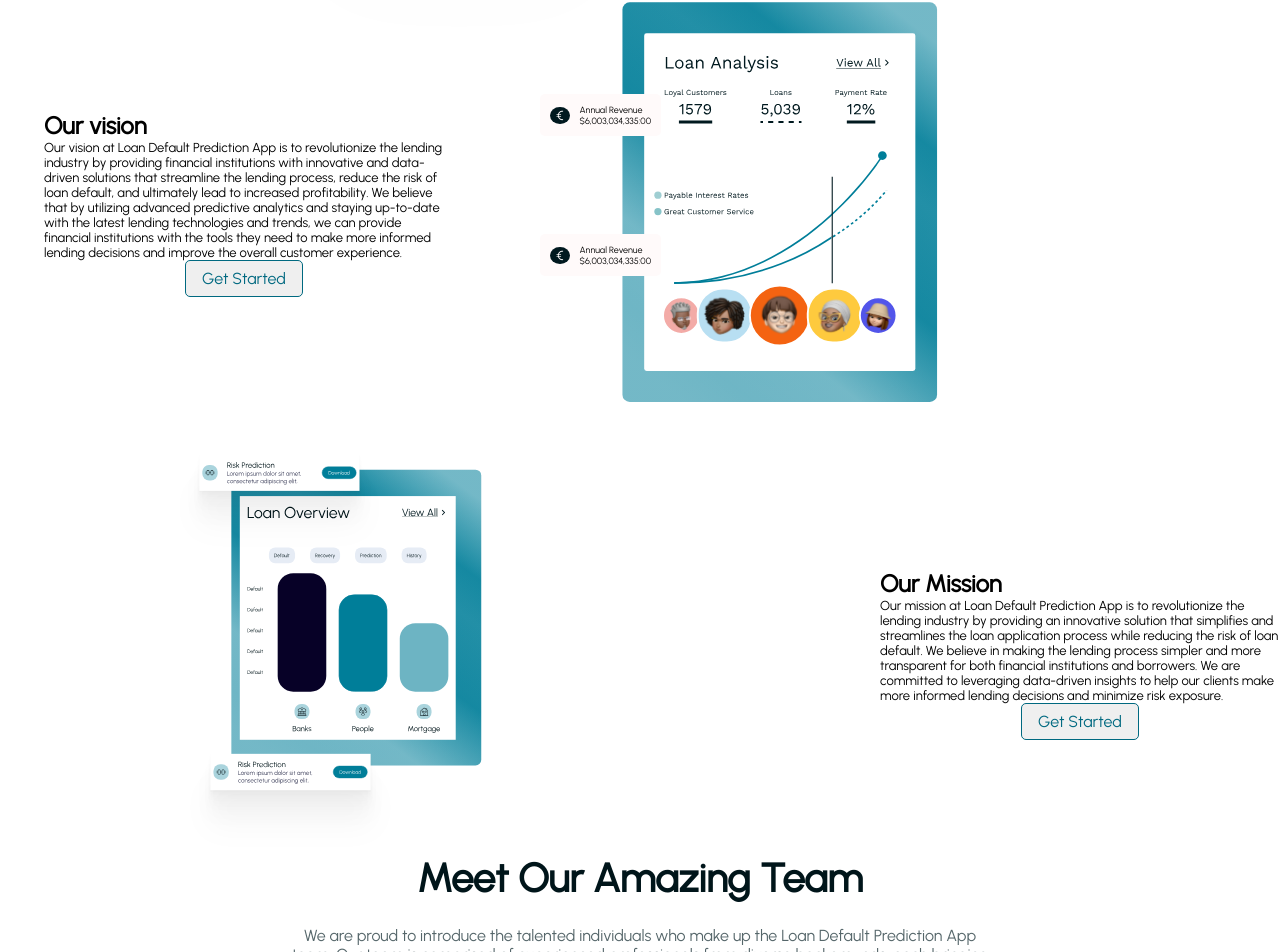
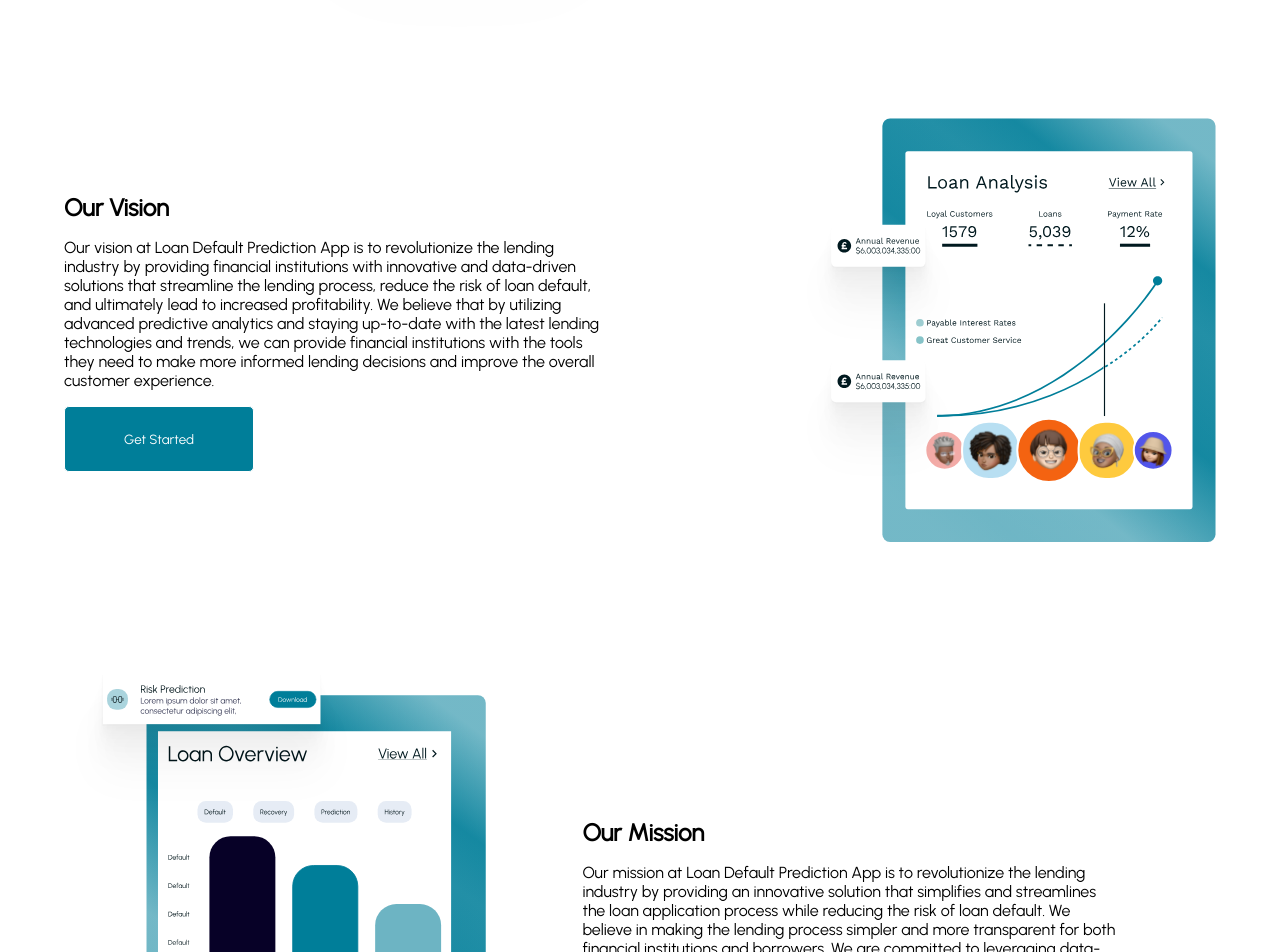
Before and after one commit to t1-loanwise/-loan-wise-Group1-Team1A, a React (Create React App) app: page /about in a window 1280 px wide. Shown: the part 852-1804 px from the top of the page. Built offline with nearby package versions, Linux system fonts and the light colour scheme.

Commit message:
update: style about us page to pixel perfect

```diff
--- a/src/pages/LandingPage/About.js
+++ b/src/pages/LandingPage/About.js
@@ -1,5 +1,4 @@
 import React from "react";
-// import Card1 from "../../components/Card1";
 import Card2 from "../../components/Card2";
 import Footer from "../../components/Footer";
 import NavBar from "../../components/NavBar";
@@ -11,7 +10,6 @@ import WireframeE from "../../assets/WireframeE.svg";
 import WireframeF from "../../assets/WireframeF.svg";
 import AboutUs from "../../assets/About Us.svg";
 import Table from "../../assets/Table.svg";
-// import Button1 from "../../components/Button1";
 import LoanOverview from "../../assets/Special Feature.svg";
 
 const About = () => {
@@ -35,10 +33,10 @@ const About = () => {
         <div className="about_us_img_container">
           <img className="about_us_img" src={AboutUs} alt="avatar" />
         </div>
-        <div className="our-vision">
-          <div>
-            <h2>Our vision</h2>
-            <p className="loan-defualt">
+        <div className="our-vision-container">
+          <div className="our-vision-text">
+            <h2>Our Vision</h2>
+            <p>
               Our vision at Loan Default Prediction App is to revolutionize the
               lending industry by providing financial institutions with
               innovative and data-driven solutions that streamline the lending
@@ -49,31 +47,19 @@ const About = () => {
               institutions with the tools they need to make more informed
               lending decisions and improve the overall customer experience.{" "}
             </p>
-            <button className="button2">Get Started</button>
+            <button className="button3">Get Started</button>
           </div>
-          <div>
+          <div className="our-vision-img">
             <img className="loan-analysis" src={Table} alt="avatar" />
-            <div className="annual-revenue1">
-              <span className="currency">€</span>
-              <span>
-                <main>Annual Revenue</main>
-                <main>$6,003,034,335:00</main>
-              </span>
-            </div>
-            <div className="annual-revenue2">
-              <span className="currency">€</span>
-              <div>
-                <main>Annual Revenue</main>
-                <main>$6,003,034,335:00</main>
-              </div>
-            </div>
           </div>
         </div>
-        <div className="our-mission">
-          <img className="loan-analysis" src={LoanOverview} alt="avatar" />
-          <div>
+        <div className="our-mision-container">
+          <div className="our-mision-img">
+            <img className="loan-analysis" src={LoanOverview} alt="avatar" />
+          </div>
+          <div className="our-mision-text">
             <h2>Our Mission</h2>
-            <p className="loan-defualt">
+            <p>
               Our mission at Loan Default Prediction App is to revolutionize the
               lending industry by providing an innovative solution that
               simplifies and streamlines the loan application process while
@@ -83,7 +69,7 @@ const About = () => {
               data-driven insights to help our clients make more informed
               lending decisions and minimize risk exposure.
             </p>
-            <button className="button2">Get Started</button>
+            <button className="button3">Get Started</button>
           </div>
         </div>
       </div>
@@ -137,7 +123,7 @@ const About = () => {
           />
         </div>
       </div>
-      {/* <Footer /> */}
+      <Footer />
     </>
   );
 };
--- a/src/styles/AboutUs.css
+++ b/src/styles/AboutUs.css
@@ -62,92 +62,66 @@
   border-radius: 0px;
 }
 
-.our-vision {
-  position: relative;
+.our-vision-container,
+.our-mision-container {
   display: flex;
-  gap: 10px;
   justify-content: center;
   align-items: center;
-  height: 300px;
-  width: 1150px;
+  padding: 64px;
+  /* margin: auto; */
+  gap: 96px;
+}
+.our-vision-img,
+.our-mision-img {
+  width: 40%;
+}
+.our-vision-text,
+.our-mision-text {
+  width: 60%;
+  display: flex;
+  flex-direction: column;
+  gap: 16px;
+}
+.our-vision-text P,
+.our-mision-text P {
+  margin: 0;
+  width: 85%;
 }
 .loan-analysis {
-  height: 400px;
-  width: 652px;
-  left: 110px;
-  top: 0px;
-  border-radius: 15px;
+  height: 100%;
+  width: 100%;
 }
-
-.annual-revenue1,
-.annual-revenue2 {
-  display: flex;
-  align-items: center;
-  gap: 10px;
-  background-color: #fffafa;
-  border: 0.2px solid none;
+.button3 {
+  padding: 24px 48px;
+  width: 30%;
   border-radius: 5px;
-  padding: 10px;
+  border: 1px solid #ffffff;
+  color: #ffffff;
+  background: #007e99;
 }
-.annual-revenue1 .currency,
-.annual-revenue2 .currency {
-  color: white;
-  background-color: #00191f;
-  border-radius: 50%;
-  padding: 1px 6px;
-  font-size: small;
-}
-.annual-revenue1 :nth-child(2),
-.annual-revenue2 :nth-child(2) {
-  font-size: 9px;
-}
-.annual-revenue1 {
-  position: absolute;
-  top: 40px;
-  left: 540px;
-}
-.annual-revenue2 {
-  position: absolute;
-  top: 180px;
-  left: 540px;
-}
-.our-mission {
-  display: flex;
-  gap: 10px;
-  justify-content: space-between;
-  align-items: center;
-  margin-top: 100px;
-}
-
-.loan-defualt {
-  color: #000000;
-  font-size: 13px;
-  width: 400px;
-}
-
 .card2_container {
   display: grid;
-  grid-template-columns: repeat(3, 1fr);
-  grid-column-gap: 10px;
-  grid-row-gap: 10px;
+  grid-template-columns: repeat(auto-fill, minmax(360px, 1fr));
+  grid-column-gap: 32px;
   row-gap: 0;
   margin: 0;
-  padding: 0;
+  width: 90%;
   text-align: center;
 }
 .card2_content {
   background-color: #ffffff;
   border: 1px solid #aab2b4;
-  margin: 10px auto;
-  padding: 20px 70px;
+  margin: 15px 0;
+  padding: 32px 24px;
   display: flex;
   flex-direction: column;
+  gap: 16px;
   align-items: center;
   color: rgb(25, 25, 25);
 }
 .card2_image {
-  width: 100px;
-  height: 100px;
+  width: 122px;
+  height: 122px;
 }
 .card2_container p {
   color: #55666a;
```
Also changed, not shown: src/components/Card2.js (+9 -9 lines), src/assets/Table.svg.
